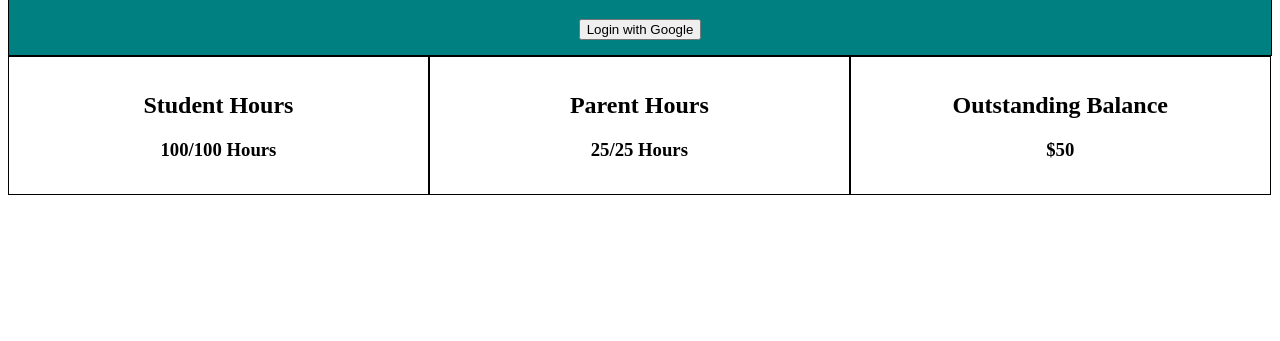
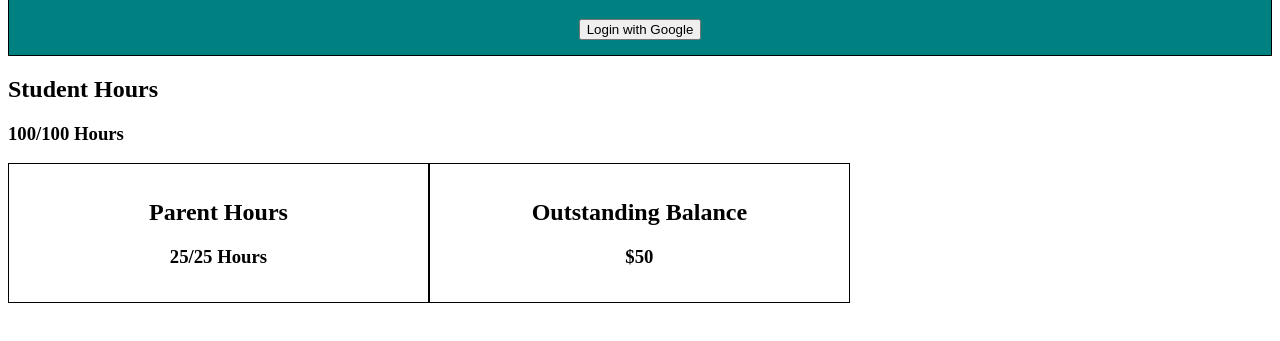
Before and after one commit to ChromeCorps/Senior-Capstone-Project, a plain HTML site: page Index/index.html in a window 1280 px wide. Shown: the part 85-426 px from the top of the page. Drawn offline with Linux system fonts and the light colour scheme; some packages are replaced by stand-ins of ours.

Commit message:
Update index.html

```diff
--- a/Index/index.html
+++ b/Index/index.html
@@ -26,7 +26,7 @@
             </button>
         </div>
 
-        <div class="student-houres">
+        <div class="student-hours">
             <h2>Student Hours</h2>
             <h3>100/100 Hours</h3>
         </div>
```
